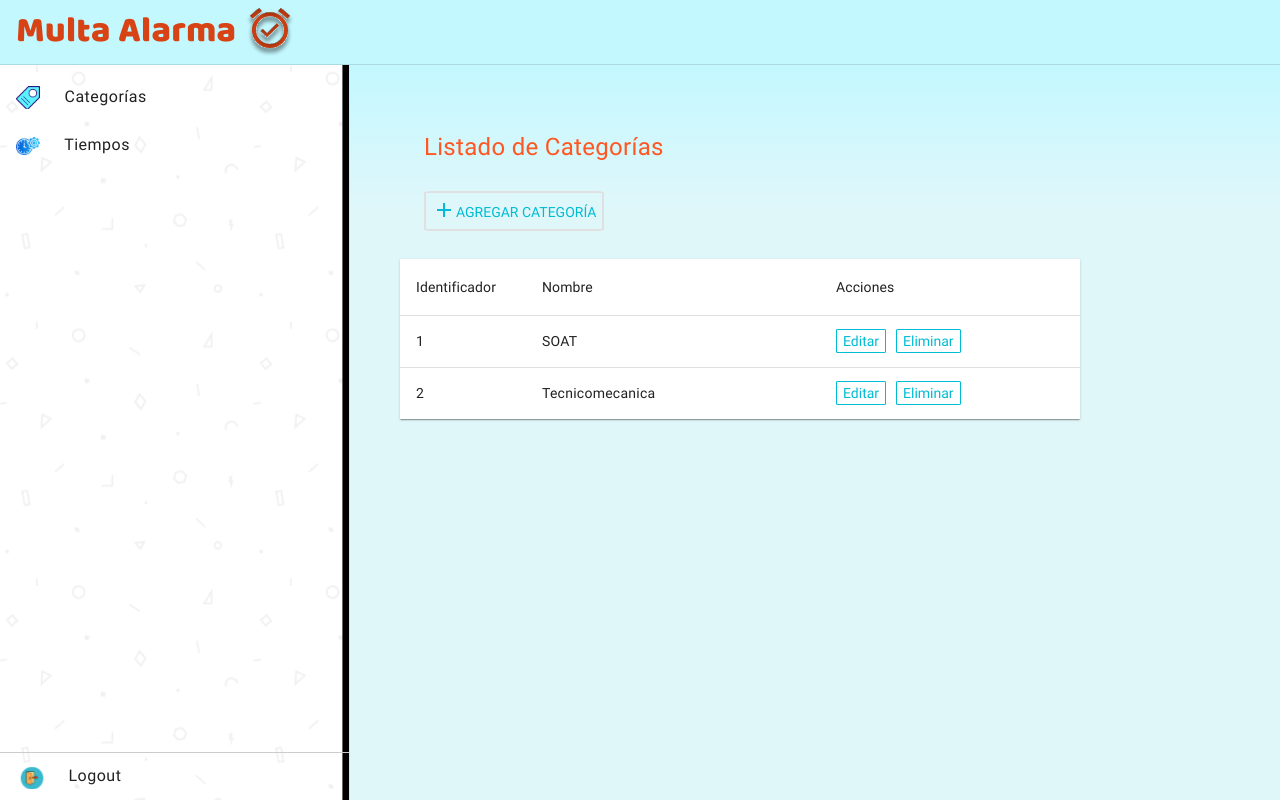
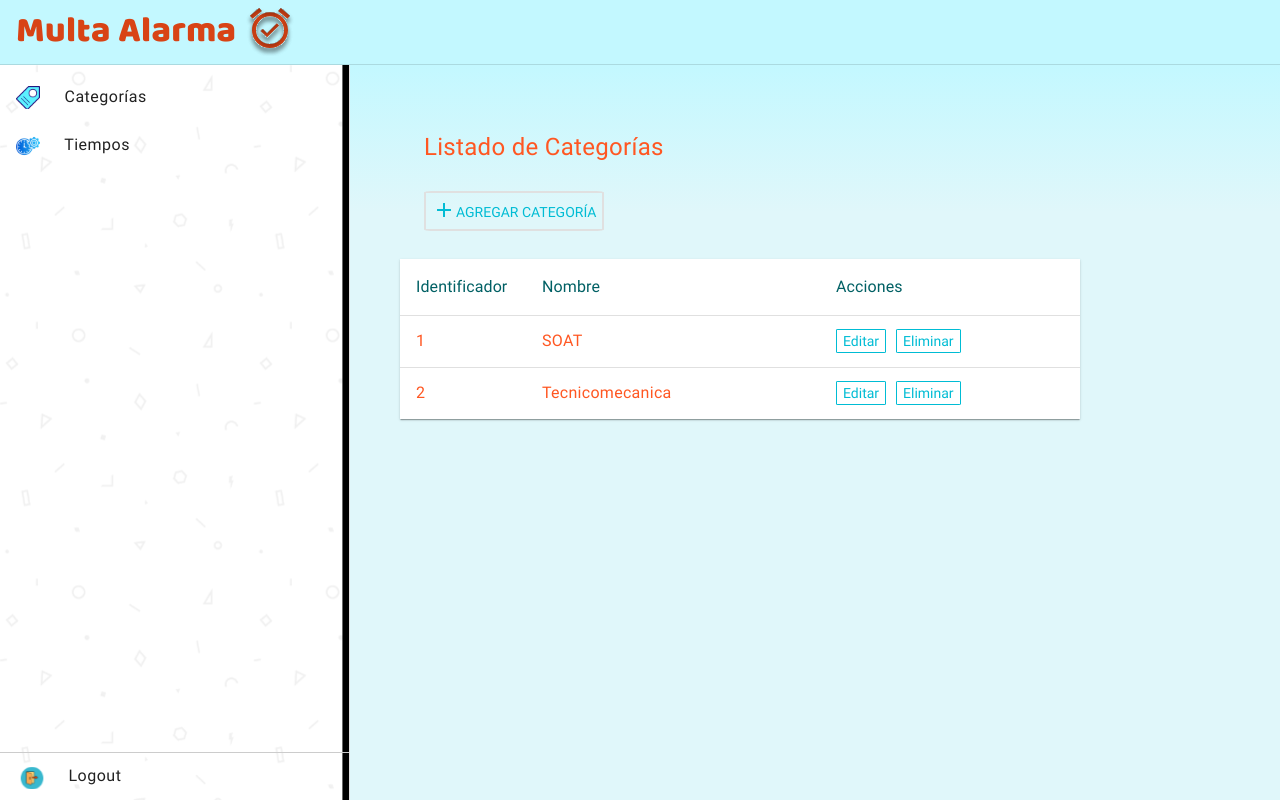
Before and after one commit to Miltonbel/multa-alarma-v1, an Angular app: page / in a window 1280 px wide. Built offline with nearby package versions, Linux system fonts and the light colour scheme.

Commit message:
fix change colors from version 8 to 15

```diff
--- a/src/app/category/category-add/category-add.component.scss
+++ b/src/app/category/category-add/category-add.component.scss
@@ -1,5 +1,4 @@
 @import '../../../assets/partials/colors';
-
 #listCategoryContainer {
     max-width: 328px;
     margin-left: 30px;
@@ -65,18 +64,26 @@
     background-color: rgba(0, 0, 0, 0);
 }
 
-::ng-deep .mat-focused .mat-form-field-label {
+::ng-deep .mat-focused .mat-mdc-form-field-label
+{
 
     color: $primary-color !important;
 }
 
-::ng-deep.mat-form-field-underline {
+::ng-deep.mat-form-field-underline,
+.mdc-text-field {
 
     background-color: $primary-color !important;
 }
 
-::ng-deep.mat-form-field-ripple {
+::ng-deep.mat-form-field-ripple,
+.mdc-text-field {
     background-color: $primary-color !important;
+}
+
+.mat-mdc-input-element,
+.matformfieldlineripple{
+    color: $primary-color !important;
 }
 
 
--- a/src/app/category/category-list/category-list.component.scss
+++ b/src/app/category/category-list/category-list.component.scss
@@ -31,22 +31,7 @@ button.mat-icon-button {
     text-align: left;
 }
 
-.mat-table,
-.mat-cell,
-.mat-table,
-.mat-header-cell {
-    font-size: 16px !important;
-}
 
-.mat-table,
-.mat-header-cell {
-    color: $background-color-letter-type-3;
-}
-
-.mat-table,
-.mat-cell {
-    color: $background-color-letter-type-2;
-}
 
 #spanAgregarCategoria {
     font-size: 14px;
@@ -163,3 +148,26 @@ button.mat-icon-button {
         background-color: $primary-color;
     }
 }
+
+
+.mat-table,
+.mat-cell,
+.mat-table,
+.mat-header-cell {
+    font-size: 16px !important;
+}
+
+.mdc-data-table__header-cell,
+
+.mat-table,
+.mat-header-cell {
+    font-size: 16px;
+    color: $background-color-letter-type-3;
+}
+
+.mat-table,
+.mat-cell,
+.mdc-data-table__cell{
+    font-size: 16px;
+    color: $background-color-letter-type-2;
+}
```
